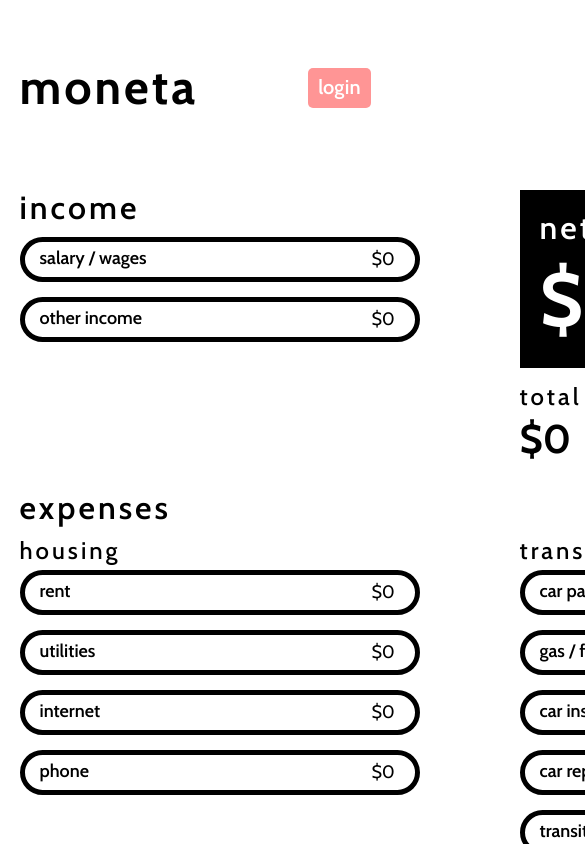
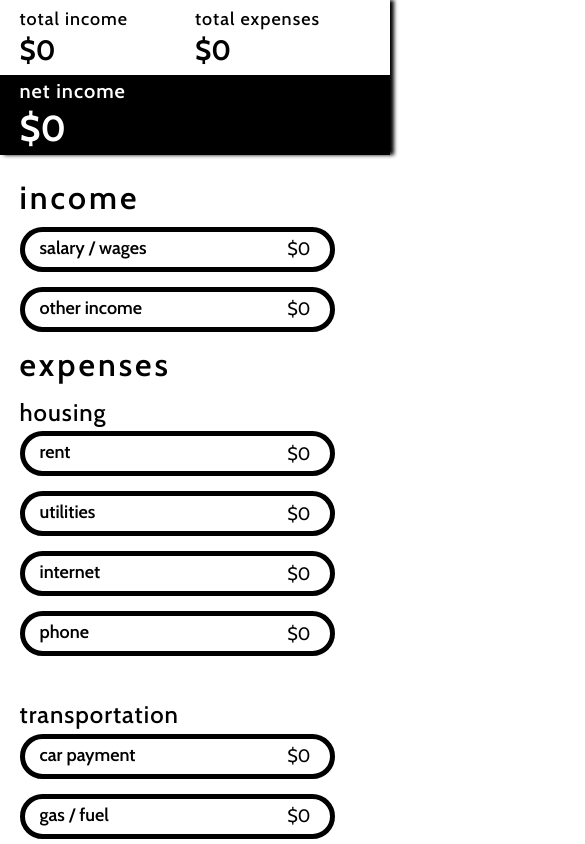
Before and after one commit to frances-m/budget-app, a React (Create React App) app: page / in a window 390 px wide. Shown: the top 844 px of the page, 585 px wide, since content can reach past the window. Built offline with nearby package versions, Linux system fonts and the light colour scheme.

Commit message:
add responsive styling

```diff
--- a/src/App.css
+++ b/src/App.css
@@ -59,13 +59,18 @@ input {
 }
 
 /* letter-spacing */
-h1, h2, h3 {
+h1, h2 {
 	letter-spacing: 3px;
+}
+
+h3 {
+	letter-spacing: 1px;
 }
 
 /*** BASE STYLES ***/
 body {
 	min-height: 100vh;
+	overflow-x: hidden;
 }
 
 .wrapper {
@@ -107,7 +112,7 @@ button {
 fieldset {
 	border: none;
 	padding: 0;
-	margin: 0;
+	margin: 0 0 30px 0;
 }
 
 .inputContainer {
@@ -115,7 +120,8 @@ fieldset {
 }
 
 input {
-	width: 400px;
+	width: 90%;
+	max-width: 400px;
 	height: 45px;
 	margin: 0 0 15px 0;
 	padding: 0 20px;
@@ -141,6 +147,7 @@ header {
 header .wrapper {
 	display: flex;
 	justify-content: space-between;
+	max-width: 970px;
 }
 
 .btnContainer {
@@ -148,6 +155,7 @@ header .wrapper {
 
 	display: flex;
 	align-items: center;
+	margin-right: 16px;
 }
 
 .saveBtn:hover > .saveIcon {
@@ -200,21 +208,29 @@ header .successIcon {
 /*** MAIN GRID ***/
 main {
 	display: grid;
-	grid-template-columns: 500px 1fr;
+	grid-template-columns: repeat(2, 1fr);
 	grid-template-rows: 300px auto;
 }
 
 /*** EXPENSES ***/
+.expenses {
+	grid-column: 1 / 3;
+}
+
+.expenses h2 {
+	margin: 0 0 15px 0;
+}
+
 .expenses form {
 	display: grid;
-	grid-template-columns: 500px 1fr;
+	grid-template-columns: 50% 50%;
 }
 
 
 /*** RESULTS ***/
 .results {
 	display: grid;
-	grid-template-columns: 1fr 1fr;
+	grid-template-columns: repeat(2, 1fr);
 	grid-template-rows: repeat(2, 1fr);
 }
 
@@ -348,3 +364,99 @@ main {
 	font-size: .9rem;
 	padding: 0;
 }
+
+@media (max-width: 860px ) {
+	.wrapper {
+		width: 487px;
+		margin: 0 100px;
+	}
+
+	header {
+		padding: 45px 0 60px 0;
+	}
+
+	main {
+		grid-template-columns: 1fr;
+	}
+
+	.results {
+		grid-column: 1 / span 1;
+		grid-row: 1 / span 1;
+	}
+
+	.income {
+		grid-column: 1 / span 1;
+		grid-row: 2 / span 1;
+	}
+
+	.expenses form {
+		grid-template-columns: 1fr;
+	}
+}
+
+@media (max-width: 687px) {
+	.wrapper {
+		width: 90%;
+		max-width: 444px;
+		margin: 0 auto;
+	}
+	.results {
+		position: fixed;
+		top: 0;
+		z-index: 2;
+
+		grid-template-columns: 1fr;
+		grid-template-rows: 75px 80px;
+		width: 100vw;
+
+		background-color: white;
+		box-shadow: 4px 0 4px;
+	}
+
+	.results h2 {
+		margin-bottom: 5px;
+		font-size: 1rem;
+		letter-spacing: 1px;
+	}
+
+	.results h3 {
+		margin-bottom: 5px;
+		font-size: .9rem;
+		letter-spacing: 1px;
+	}
+
+	.total {
+		font-size: 1.4rem;
+	}
+
+	.net {
+		font-size: 1.8rem;
+	}
+
+	.netIncome {
+		display: flex;
+		flex-direction: column;
+		justify-content: center;
+		grid-row: 2 / span 1;
+		width: 100%;
+		height: 100%;
+		margin: 0;
+		padding: 0;
+	}
+
+	.totals {
+		display: grid;
+		grid-template-columns: repeat(2, 1fr);
+		grid-column: 1 / span 1;
+	}
+
+	main {
+		grid-template-rows: auto;
+		padding-top: 180px;
+	}
+
+	.income {
+		grid-row: 1 / span 1;
+	}
+
+}
--- a/src/App.js
+++ b/src/App.js
@@ -10,6 +10,7 @@ import Expenses from './components/Expenses';
 import Results from './components/Results';
 
 import './App.css';
+import MobileResults from './components/MobileResults';
 
 function App() {
     const [income, setIncome] = useState({
@@ -48,7 +49,7 @@ function App() {
             id: 2
         },
         {
-            categoryName: "Personal",
+            categoryName: "Personal & Household",
             subcategories: [
                 {name: "Groceries", id: "personal-1", index: 0},
                 {name: "Clothing", id: "personal-2", index: 1},
@@ -76,6 +77,8 @@ function App() {
     const [isLoggedIn, setIsLoggedIn] = useState(false);
     const [userId, setUserId] = useState("");
 
+    const [isMobileView, setIsMobileView] = useState(false);
+
     useEffect(() => {
         let calcIncome = 0;
         let calcExpenses = 0;
@@ -95,6 +98,26 @@ function App() {
         setNetIncome(calcIncome - calcExpenses);
     }, [income, expenseValues]);
 
+    useEffect(() => {
+        checkWindowSize();
+
+        if (window.localStorage.userId) {
+            // setUserId(window.localStorage.userId);
+            // setIsLoggedIn(true);
+            //updateUserInfo();
+        }
+    }, []);
+
+    const checkWindowSize = () => {
+        if (window.innerWidth <= 687) {
+            setIsMobileView(true);
+        } else {
+            setIsMobileView(false);
+        }
+    }
+
+    window.addEventListener('resize', checkWindowSize);
+
     const updateUserInfo = (username = userId) => {
         const database = getDatabase(firebase);
         const dbRef = ref(database, `${username}/`);
@@ -109,14 +132,6 @@ function App() {
         });
 
     };
-
-    useEffect(() => {
-        if (window.localStorage.userId) {
-            // setUserId(window.localStorage.userId);
-            // setIsLoggedIn(true);
-            //updateUserInfo();
-        }
-    }, []);
 
     const handleInputChange = (e, needKey = true) => {
         let value;
@@ -215,11 +230,17 @@ function App() {
 
     return (
         <>
-            <Header save={save} toggleLoginPage={toggleLoginPage} isLoggedIn={isLoggedIn} />
+            {isMobileView ?
+                <MobileResults totalIncome={totalIncome} totalExpenses={totalExpenses} netIncome={netIncome} /> :
+                <Header save={save} toggleLoginPage={toggleLoginPage} isLoggedIn={isLoggedIn} />
+            }
             <main className="wrapper">
                 <LoginPage updateUserId={updateUserId} toggleLoginPage={toggleLoginPage} />
                 <Income income={income} updateIncome={updateIncome} />
-                <Results totalIncome={totalIncome} totalExpenses={totalExpenses} netIncome={netIncome} />
+                {isMobileView ?
+                    '' :
+                    <Results totalIncome={totalIncome} totalExpenses={totalExpenses} netIncome={netIncome} />
+                }
                 <Expenses expenses={expenses} updateExpenses={updateExpenses} expenseValues={expenseValues} />
             </main>
         </>
--- /dev/null
+++ b/src/components/MobileResults.js
@@ -0,0 +1,27 @@
+const MobileResults = ({ totalIncome, totalExpenses, netIncome }) => {
+    return (
+        <section className="results">
+            <div className="totals wrapper">
+                <div className="total totalIncome">
+                    <h3>Total Income</h3>
+                    <p><span>$</span>{totalIncome.toLocaleString()}</p>
+                </div>
+
+                <div className="total totalExpenses">
+                    <h3>Total Expenses</h3>
+                    <p><span>$</span>{totalExpenses.toLocaleString()}</p>
+                </div>
+            </div>
+
+            <div className="netIncome">
+                <div className="wrapper">
+                    <h2>Net Income</h2>
+                    <p className="net"><span>$</span>{netIncome.toLocaleString()}</p>
+                </div>
+            </div>
+
+        </section>
+    )
+}
+
+export default MobileResults;
--- a/src/components/Results.js
+++ b/src/components/Results.js
@@ -2,7 +2,6 @@ const Results = ({ totalIncome, totalExpenses, netIncome }) => {
 
     return (
         <section className="results">
-
             <div className="netIncome">
                 <h2>Net Income</h2>
                 <p className="net"><span>$</span>{netIncome.toLocaleString()}</p>
@@ -17,7 +16,6 @@ const Results = ({ totalIncome, totalExpenses, netIncome }) => {
                 <h3>Total Expenses</h3>
                 <p><span>$</span>{totalExpenses.toLocaleString()}</p>
             </div>
-
         </section>
     )
 }
```
